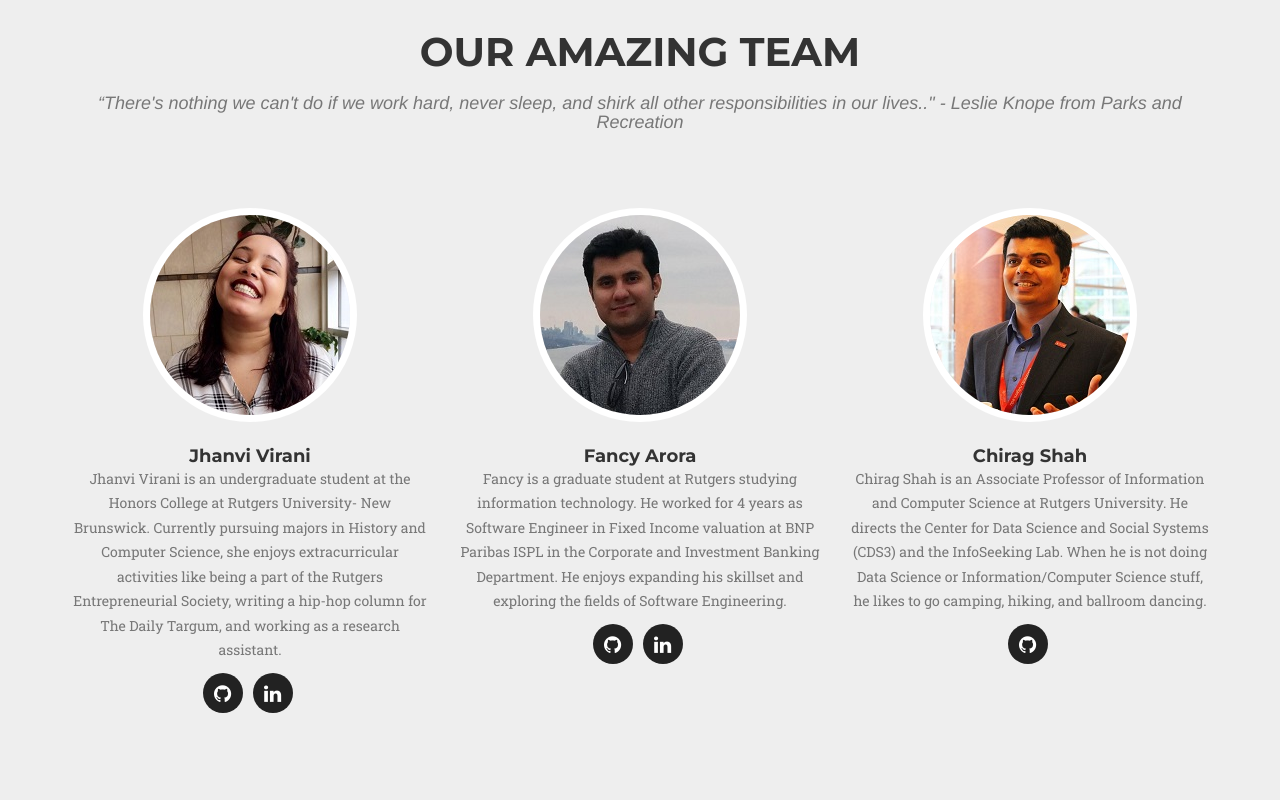
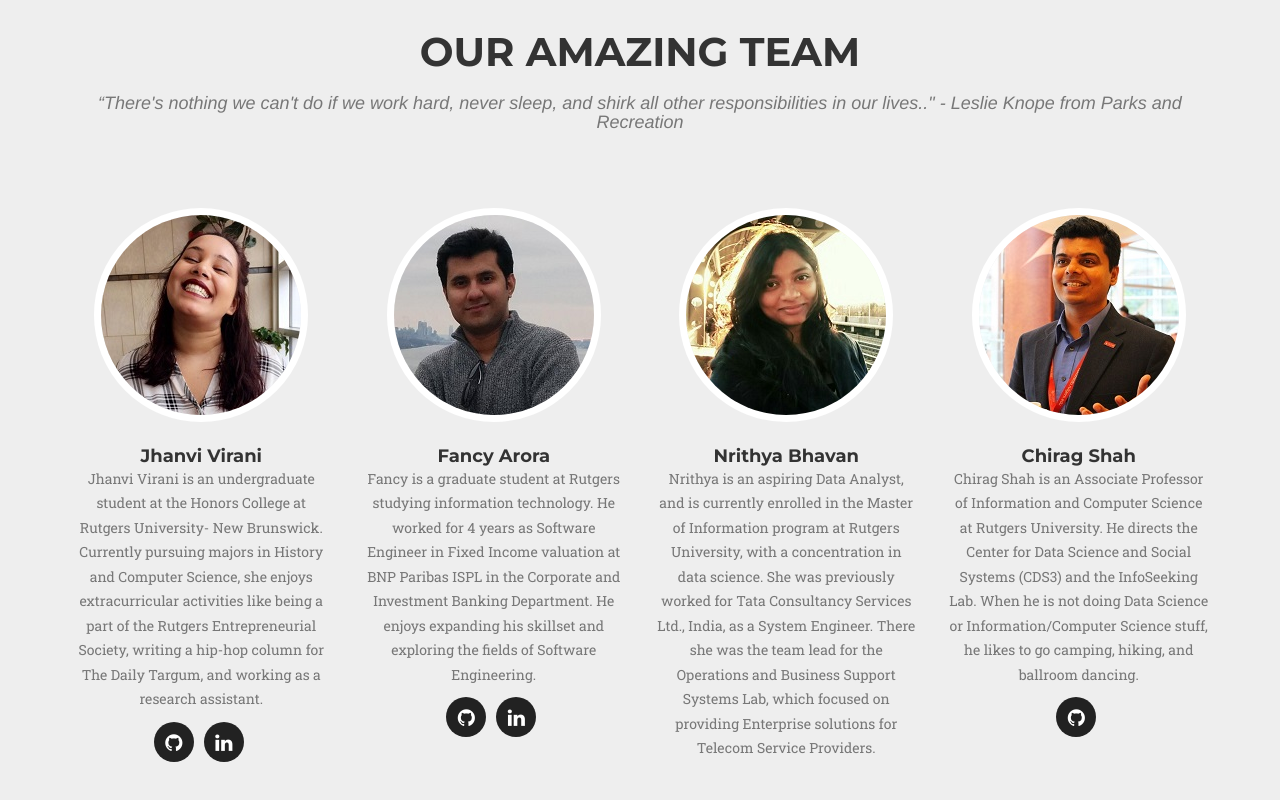
Before and after one commit to InfoSeeking/ArmedConflict, a website: page index.html in a window 1280 px wide. Shown: the part 6457-7257 px from the top of the page. Drawn offline with nearby package versions, Linux system fonts and the light colour scheme; a web font is replaced by a local one.

Commit message:
Adding Team Member

```diff
--- a/index.html
+++ b/index.html
@@ -399,7 +399,7 @@
                 </div>
             </div>
             <div class="row">
-                <div class="col-sm-4">
+                <div class="col-sm-3">
                     <div class="team-member">
                         <img src="img/team/1.jpg" class="img-responsive img-circle" alt="">
                         <h4>Jhanvi Virani</h4>
@@ -411,7 +411,7 @@
                         </ul>
                     </div>
                 </div>
-                <div class="col-sm-4">
+                <div class="col-sm-3">
                     <div class="team-member">
                         <img src="img/team/fancy.jpg" class="img-responsive img-circle" alt="">
                         <h4>Fancy Arora</h4>
@@ -423,11 +423,19 @@
                         </ul>
                     </div>
                 </div>
-          <div class="col-sm-4">
+                                <div class="col-sm-3">
+                    <div class="team-member">
+                        <img src="img/team/nrithya.jpg" class="img-responsive img-circle" alt="">
+                        <h4>Nrithya Bhavan</h4>
+                        <p class="text-muted">Nrithya is an aspiring Data Analyst, and is currently enrolled in the Master of Information program at Rutgers University, with a concentration in data science. She was previously worked for Tata Consultancy Services Ltd., India, as a System Engineer. There she was the team lead for the Operations and Business Support Systems Lab, which focused on providing Enterprise solutions for Telecom Service Providers.</p>
+                    </div>
+                </div>
+                                <div class="col-sm-3">
                     <div class="team-member">
                         <img src="img/team/6.jpg" class="img-responsive img-circle" alt="">
                         <h4>Chirag Shah</h4>
-                        <p class="text-muted">Chirag Shah is an Associate Professor of Information and Computer Science at Rutgers University. He directs the Center for Data Science and Social Systems (CDS3) and the InfoSeeking Lab. When he is not doing Data Science or Information/Computer Science stuff, he likes to go camping, hiking, and ballroom dancing.                       <ul class="list-inline social-buttons">
+                        <p class="text-muted">Chirag Shah is an Associate Professor of Information and Computer Science at Rutgers University. He directs the Center for Data Science and Social Systems (CDS3) and the InfoSeeking Lab. When he is not doing Data Science or Information/Computer Science stuff, he likes to go camping, hiking, and ballroom dancing.</p>
+                        <ul class="list-inline social-buttons">
                             <li><a href="https://github.com/InfoSeeking"><i class="fa fa-github"></i></a>
                             </li>
                         </ul>
```
Also changed, not shown: img/team/nrithya.jpg (added).
